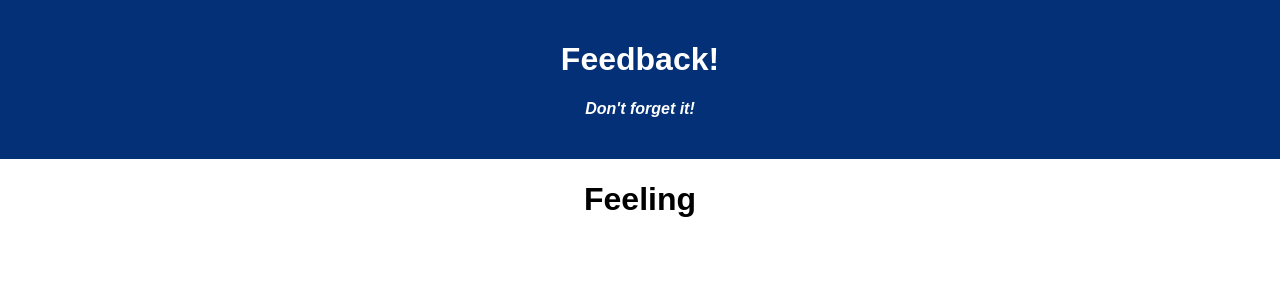
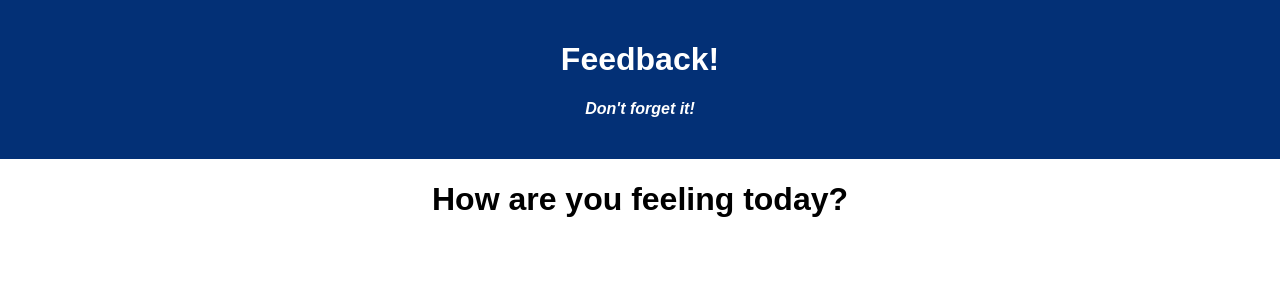
Before and after one commit to brendanhigginbottom/weekend-redux-feedback-loop, a React (Create React App) app: page / in a window 1280 px wide. Shown: the top 300 px of the page. Built offline with nearby package versions, Linux system fonts and the light colour scheme.

Commit message:
realized redux and redux-logger weren't installed, installed them

```diff
--- a/package.json
+++ b/package.json
@@ -10,7 +10,9 @@
     "react": "^18.2.0",
     "react-dom": "^18.2.0",
     "react-router-dom": "^5.3.4",
-    "react-scripts": "^5.0.1"
+    "react-scripts": "^5.0.1",
+    "redux": "^4.1.2",
+    "redux-logger": "^3.0.6"
   },
   "devDependencies": {
     "nodemon": "^1.18.5"
--- a/src/components/Loop/Feeling.jsx
+++ b/src/components/Loop/Feeling.jsx
@@ -4,7 +4,7 @@ function Feeling() {
 
     return (
         <>
-            <h1>Feeling</h1>
+            <h1>How are you feeling today?</h1>
         </>
     );
 }
--- a/src/index.js
+++ b/src/index.js
@@ -12,7 +12,7 @@ import logger from 'redux-logger';
 
 // Feeling Reducer
 
-// Understanding Reducerg
+// Understanding Reducer
 
 // Support Reducer
 
```
Also changed, not shown: 1 other file (tests, documents, lock files or other folders).
